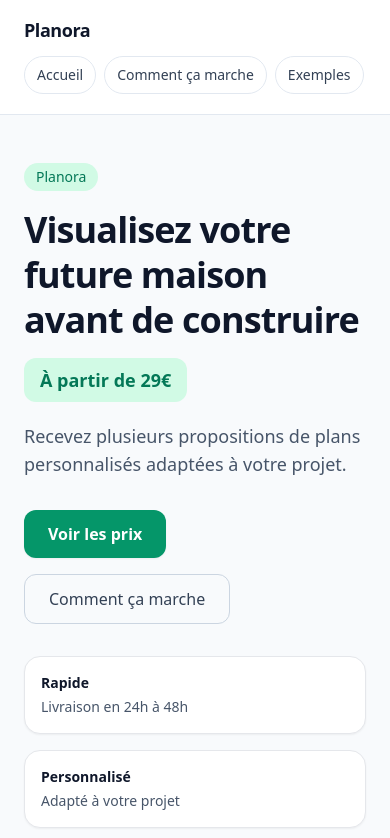
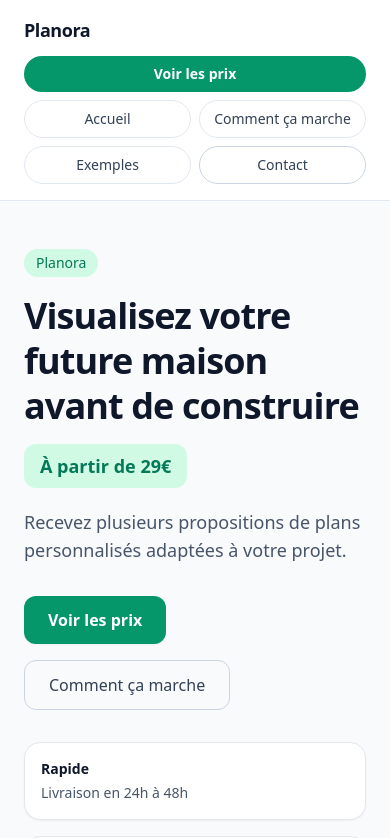
Before and after one commit to Sorel91/plan-africa-app, a Next.js app: page / in a window 390 px wide. Shown: the top 838 px of the page. Built offline with nearby package versions, Linux system fonts and the light colour scheme.

Commit message:
menu mobile

```diff
--- a/app/layout.js
+++ b/app/layout.js
@@ -70,34 +70,34 @@ export default function RootLayout({ children }) {
               </nav>
             </div>
 
-            <nav className="mt-3 flex gap-2 overflow-x-auto pb-1 md:hidden">
+            <nav className="mt-3 grid grid-cols-2 gap-2 md:hidden">
+              <a
+                href="/prix"
+                className="col-span-2 rounded-full bg-emerald-600 px-3 py-2 text-center text-sm font-semibold text-white"
+              >
+                Voir les prix
+              </a>
               <a
                 href="/"
-                className="whitespace-nowrap rounded-full border border-slate-200 bg-white px-3 py-2 text-sm font-medium text-slate-700"
+                className="rounded-full border border-slate-200 bg-white px-3 py-2 text-center text-sm font-medium text-slate-700"
               >
                 Accueil
               </a>
               <a
                 href="/comment-ca-marche"
-                className="whitespace-nowrap rounded-full border border-slate-200 bg-white px-3 py-2 text-sm font-medium text-slate-700"
+                className="rounded-full border border-slate-200 bg-white px-3 py-2 text-center text-sm font-medium text-slate-700"
               >
                 Comment ça marche
               </a>
               <a
                 href="/exemples"
-                className="whitespace-nowrap rounded-full border border-slate-200 bg-white px-3 py-2 text-sm font-medium text-slate-700"
+                className="rounded-full border border-slate-200 bg-white px-3 py-2 text-center text-sm font-medium text-slate-700"
               >
                 Exemples
               </a>
               <a
-                href="/prix"
-                className="whitespace-nowrap rounded-full bg-emerald-600 px-3 py-2 text-sm font-semibold text-white"
-              >
-                Voir les prix
-              </a>
-              <a
                 href="/contact"
-                className="whitespace-nowrap rounded-full border border-slate-300 bg-white px-3 py-2 text-sm font-medium text-slate-700"
+                className="rounded-full border border-slate-300 bg-white px-3 py-2 text-center text-sm font-medium text-slate-700"
               >
                 Contact
               </a>
```
